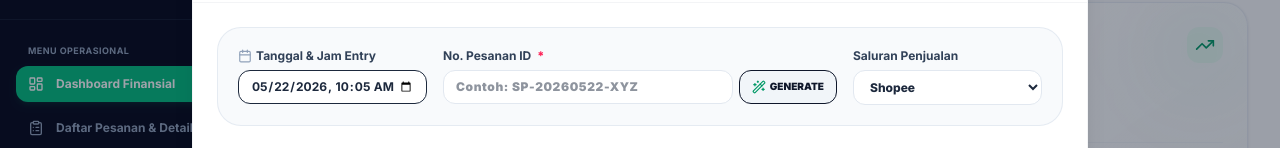
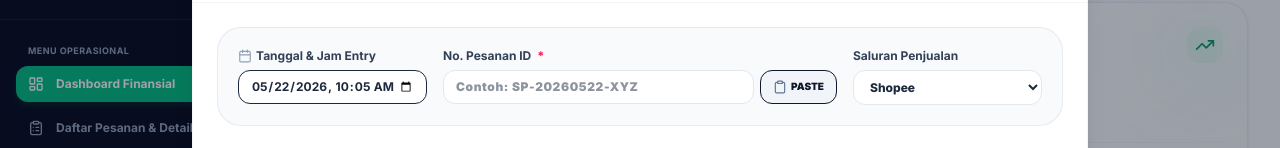
Before and after one commit to gmdstore/gmdsales, a React (Vite) app: page / in a window 1280 px wide. Both pictures are taken after a click on the button "Pencatatan Order Baru". Shown: the part 143-291 px from the top of the page. Built offline with nearby package versions, Linux system fonts and the light colour scheme; a web font is replaced by a local one.

Commit message:
feat(order): add clipboard paste for order numbers
Replace order number generation with a clipboard paste feature to improve data entry efficiency.

```diff
--- a/src/components/OrderModal.tsx
+++ b/src/components/OrderModal.tsx
@@ -6,7 +6,7 @@
 import React, { useState, useEffect } from 'react';
 import { Product, StockItem, Channel, Order, SIZES } from '../types';
 import { calculateOrderMetrics } from '../data';
-import { AlertTriangle, Plus, Trash2, Calendar, Wand2, HelpCircle, AlertCircle, Check } from 'lucide-react';
+import { AlertTriangle, Plus, Trash2, Calendar, Clipboard, HelpCircle, AlertCircle, Check } from 'lucide-react';
 
 interface OrderModalProps {
   isOpen: boolean;
@@ -254,8 +254,8 @@ export default function OrderModal({
 
   if (!isOpen) return null;
 
-  // Generate single button helper (and simulation fallback for iframe environments)
-  const handleGenerateOrderNumber = async () => {
+  // Paste single button helper (and simulation fallback for iframe environments)
+  const handlePasteOrderNumber = async () => {
     try {
       if (navigator.clipboard) {
         const text = await navigator.clipboard.readText();
@@ -264,7 +264,7 @@ export default function OrderModal({
         throw new Error('Not allowed');
       }
     } catch {
-      // Simulation generate triggers neat mockup code matching active channel prefix + unique random timestamp token
+      // Simulation paste triggers neat mockup code matching active channel prefix + unique random timestamp token
       const prefix = channelId === 'shopee' ? 'SP' : channelId === 'tokopedia' ? 'TK' : channelId === 'tiktok_shop' ? 'TT' : 'OMNI';
       const today = new Date();
       const year = today.getFullYear();
@@ -516,7 +516,7 @@ export default function OrderModal({
       />
 
       {/* Modal Surface Body Wrapper */}
-      <div className="bg-white rounded-3xl w-full max-w-4xl shadow-xl border border-gray-100 z-10 max-h-[88vh] overflow-y-auto flex flex-col scale-in relative">
+      <div className={`bg-white rounded-3xl w-full max-w-4xl shadow-xl border border-gray-100 z-10 transition-all duration-300 ${showSuccess ? 'max-h-fit overflow-hidden' : 'max-h-[88vh] overflow-y-auto'} flex flex-col scale-in relative`}>
 
         {/* Modal Header */}
         {!showSuccess && (
@@ -609,12 +609,12 @@ export default function OrderModal({
                 />
                 <button
                   type="button"
-                  onClick={handleGenerateOrderNumber}
+                  onClick={handlePasteOrderNumber}
                   className="px-3 py-2 bg-slate-100 hover:bg-slate-200 border border-slate-250 rounded-xl text-[10px] font-black flex items-center gap-1 cursor-pointer transition-all shadow-3xs"
-                  title="Generate No Pesanan otomatis (atau paste dari clipboard)"
+                  title="Salin No Pesanan otomatis dari clipboard (atau klik untuk buat dummy id)"
                 >
-                  <Wand2 className="h-3.5 w-3.5 text-emerald-600" />
-                  GENERATE
+                  <Clipboard className="h-3.5 w-3.5 text-slate-500" />
+                  PASTE
                 </button>
               </div>
             </div>
```
